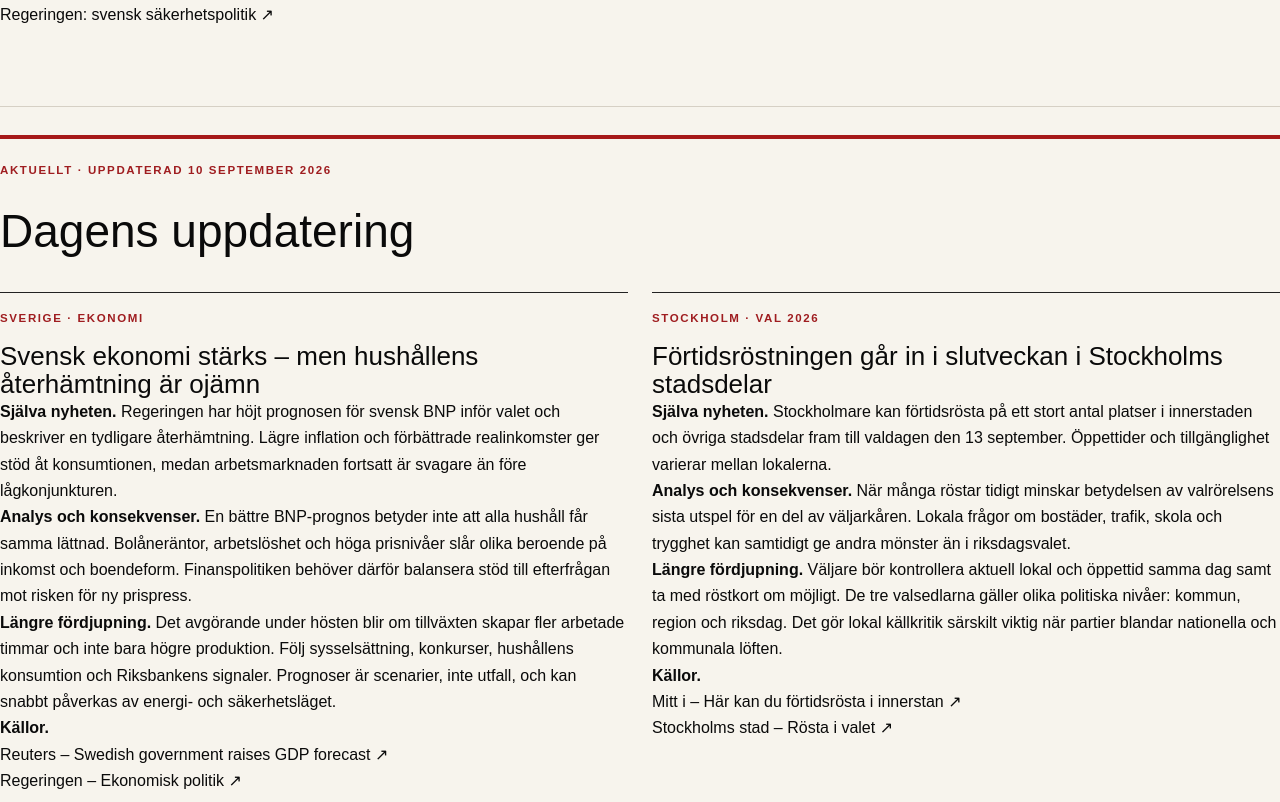
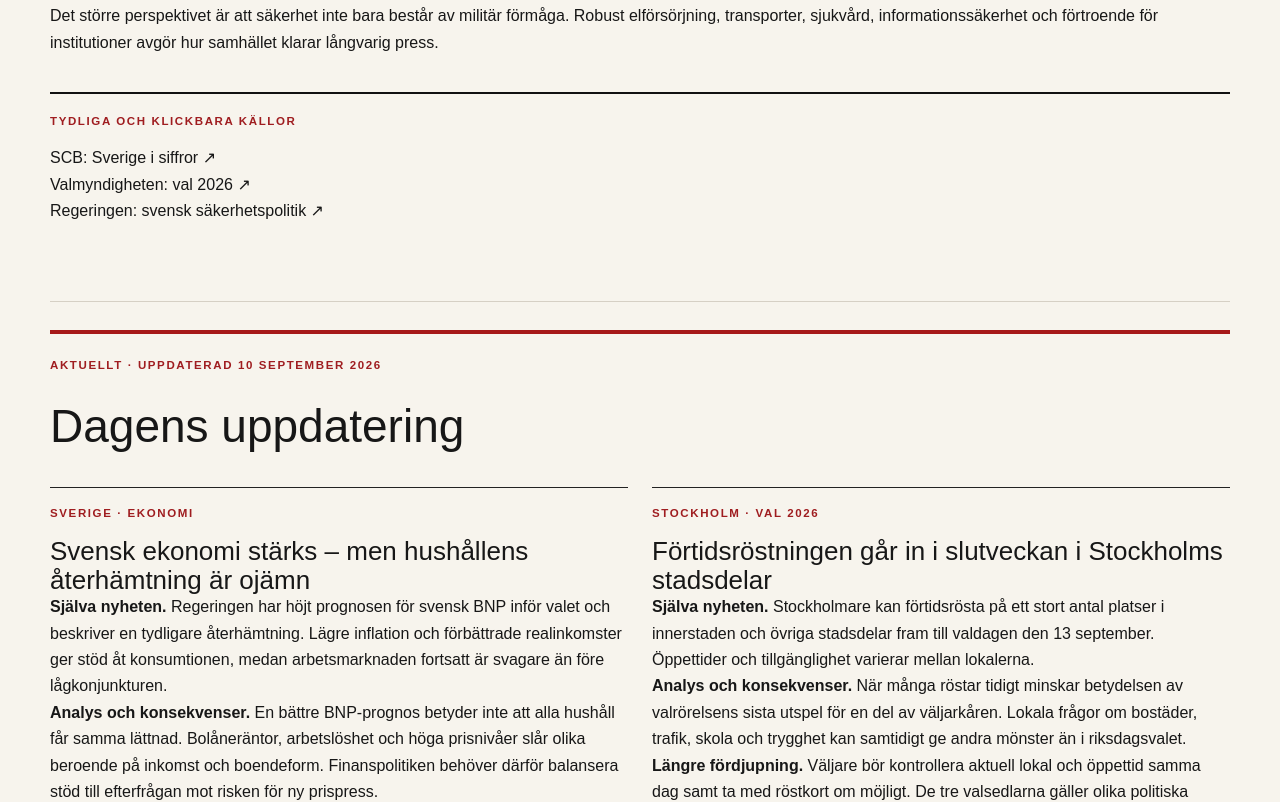
Before and after one commit to Djurgarden2019/NackaSidan-2026, a Next.js app: page /sverige in a window 1280 px wide. Shown: the part 4020-4822 px from the top of the page. Built offline with nearby package versions, Linux system fonts and the light colour scheme; no server answers.

Commit message:
Använd samma sidformat och bredd

```diff
--- a/app/sverige/page.tsx
+++ b/app/sverige/page.tsx
@@ -25,7 +25,7 @@ export default async function SverigePage(){
  const lead=articles[0];
  const latest=articles.slice(1,7);
 
- return <main className="mx-auto max-w-6xl px-4 py-8 font-sans text-neutral-950 sm:px-6 lg:px-8">
+ return <main className="standard-section-page">
   <header className="border-b-4 border-neutral-950 pb-7">
    <p className="text-sm font-bold uppercase tracking-[.18em] text-red-800">Uppdaterad {todayLabel()}</p>
    <h1 className="mt-2 text-5xl font-black tracking-tight sm:text-7xl">{swedenDesk207.title}</h1>
```
